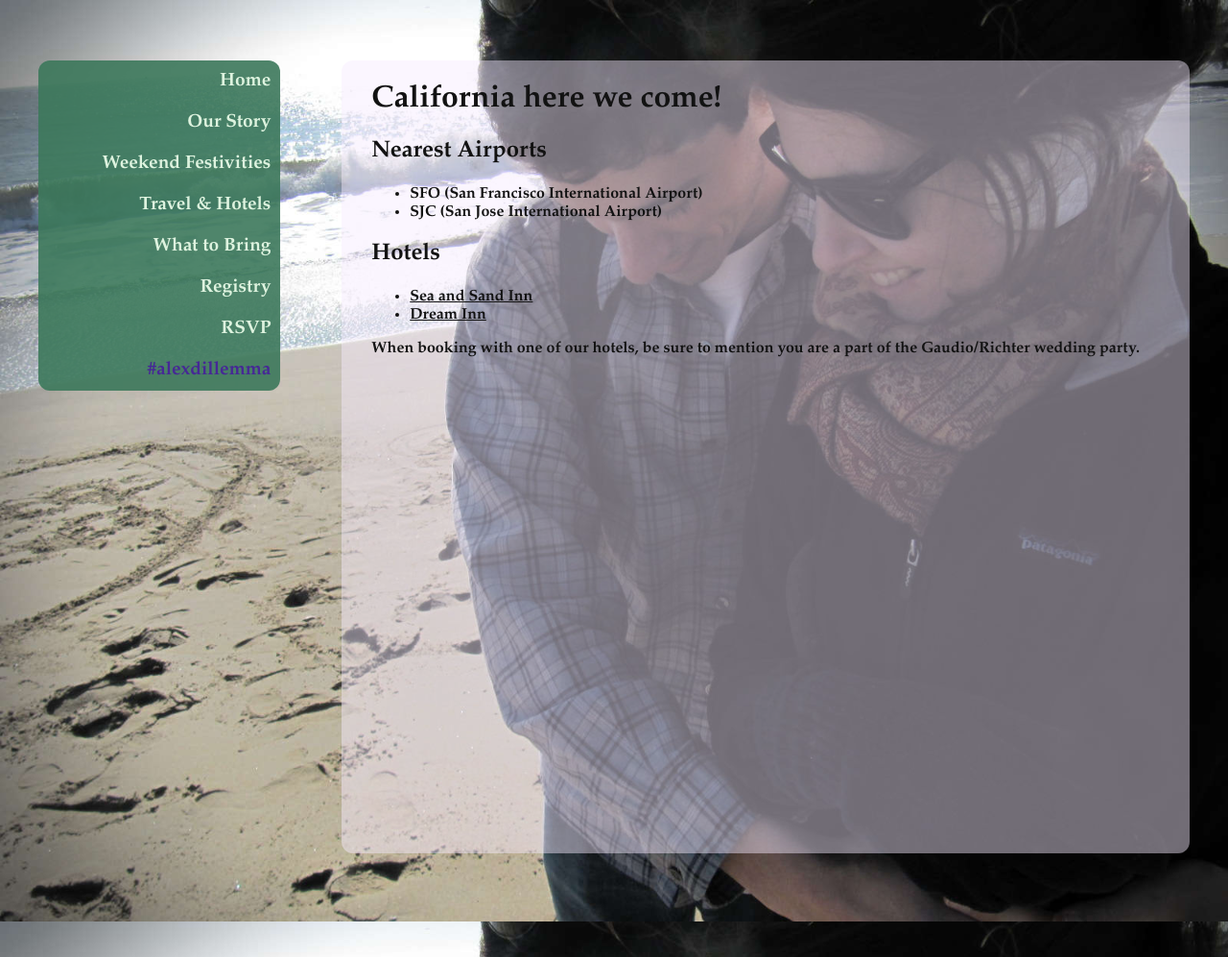
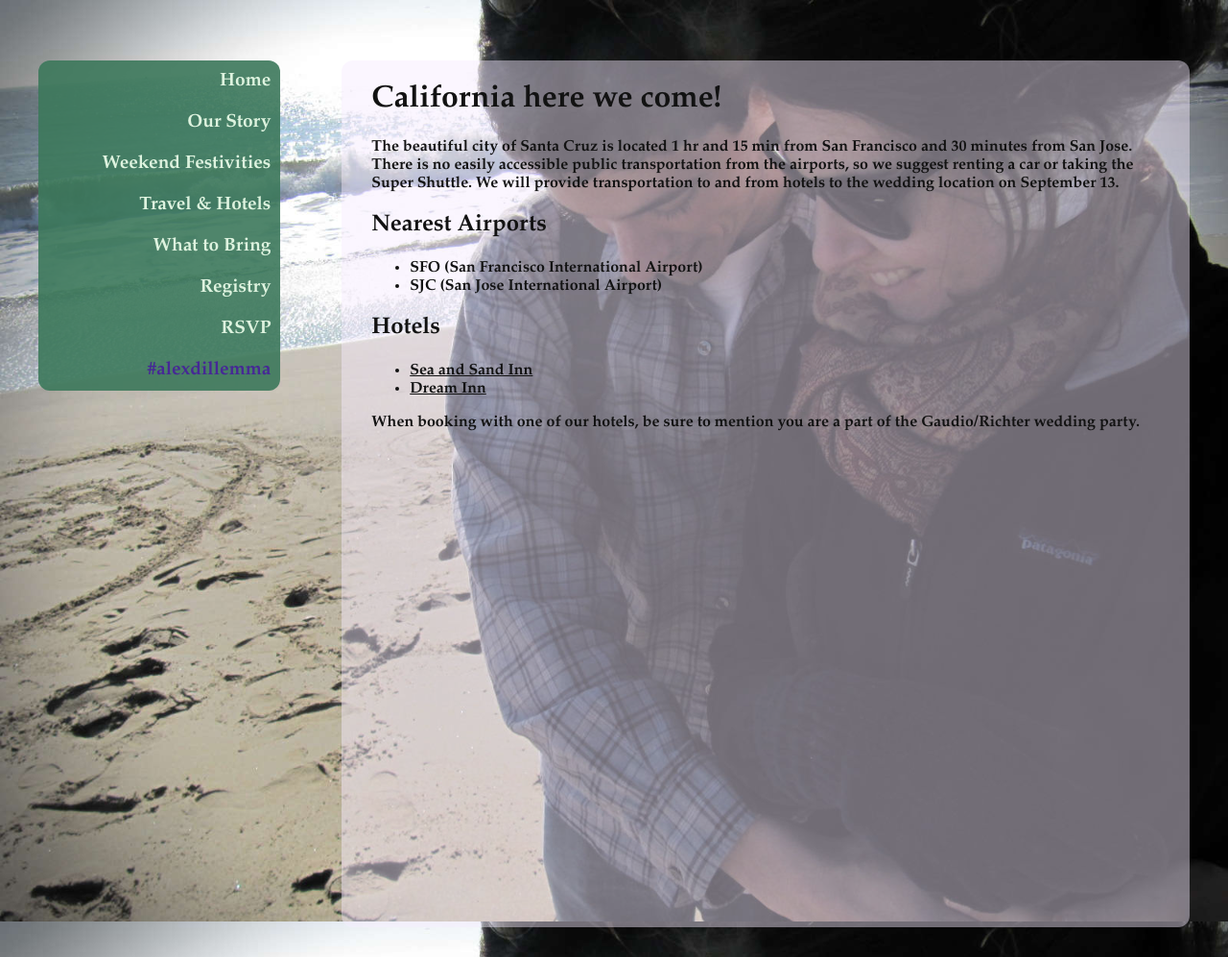
Before and after one commit to adgaudio/wedding, a Jekyll site: the page built from information.md, in a window 1280 px wide. Shown: the whole page at 96% size. Built offline with Jekyll 4.4.1, drawn with Linux system fonts in a browser that asks for light colours; Markdown is read by kramdown in place of the engine named in the settings.

Commit message:
Update information.md

```diff
--- a/information.md
+++ b/information.md
@@ -23,6 +23,7 @@
 California here we come!
 =====
 
+The beautiful city of Santa Cruz is located 1 hr and 15 min from San Francisco and 30 minutes from San Jose.  There is no easily accessible public transportation from the airports, so we suggest renting a car or taking the Super Shuttle. We will provide transportation to and from hotels to the wedding location on September 13.
 
 Nearest Airports
 -----
```
